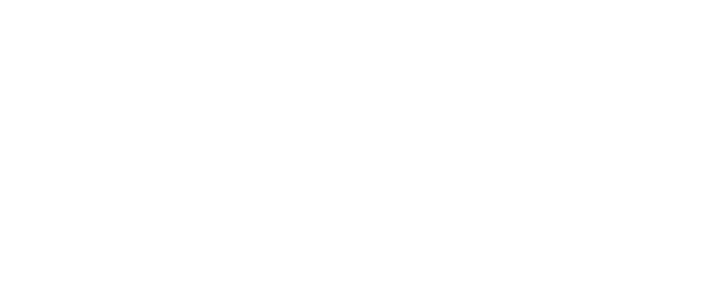
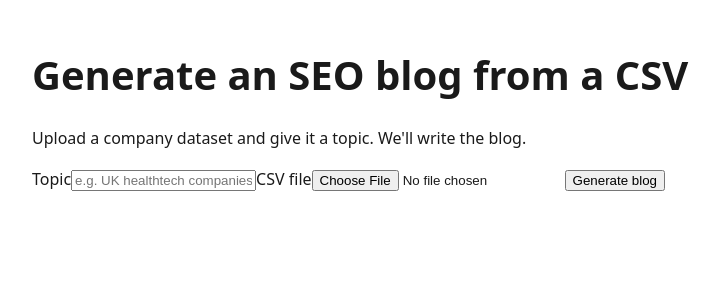
Before and after one commit to HassanOHOsman/beauhurst-seo-blog, a Nuxt app: page / in a window 1280 px wide. Before the commit this address had no page. Shown: the top 300 px of the page, without its empty margins (128-847 px from the left). Built offline with nearby package versions, Linux system fonts and the light colour scheme.

Commit message:
Add upload page with topic and CSV file fields

```diff
--- /dev/null
+++ b/app/pages/index.vue
@@ -0,0 +1,22 @@
+<template>
+  <main>
+    <h1>Generate an SEO blog from a CSV</h1>
+    <p>Upload a company dataset and give it a topic. We'll write the blog.</p>
+
+    <form>
+      <label for="topic">Topic</label>
+      <input
+        id="topic"
+        name="topic"
+        type="text"
+        placeholder="e.g. UK healthtech companies"
+        required
+      />
+
+      <label for="file">CSV file</label>
+      <input id="file" name="file" type="file" accept=".csv,text/csv" required />
+
+      <button type="submit">Generate blog</button>
+    </form>
+  </main>
+</template>
```
